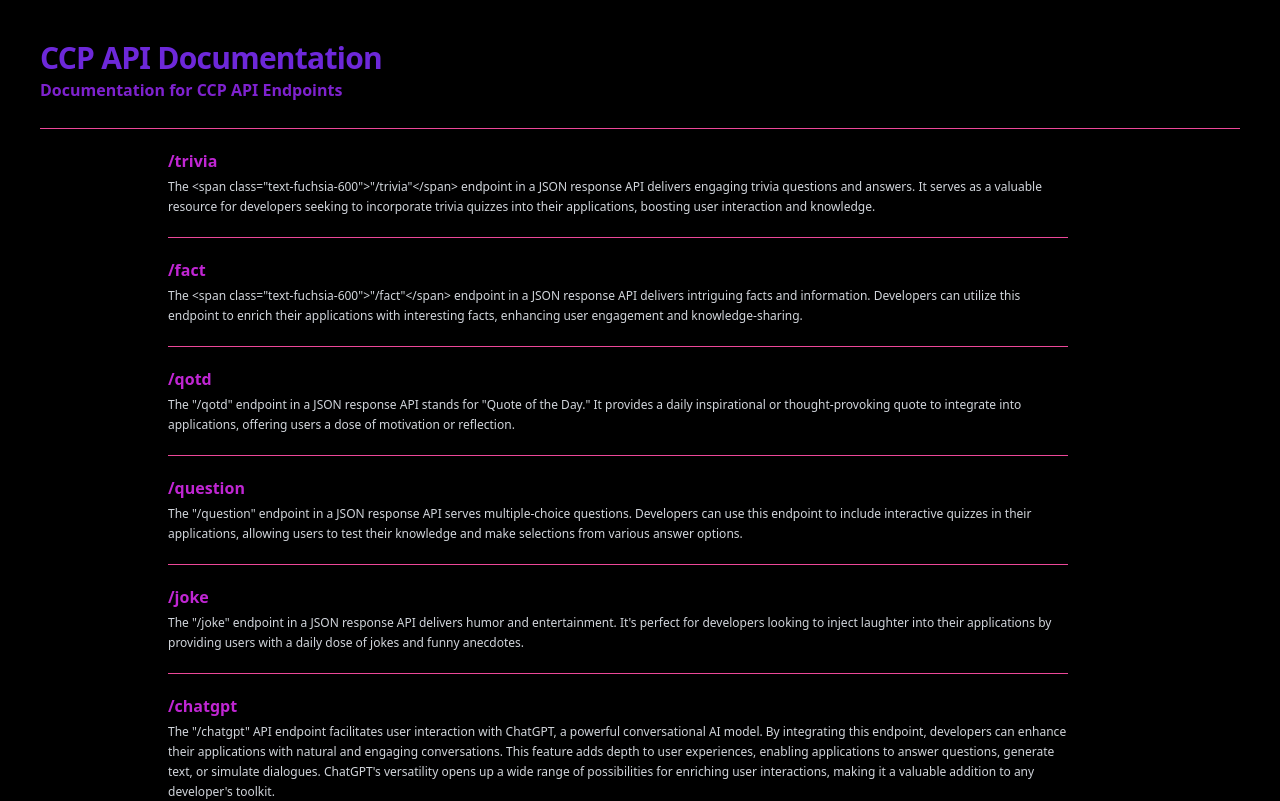
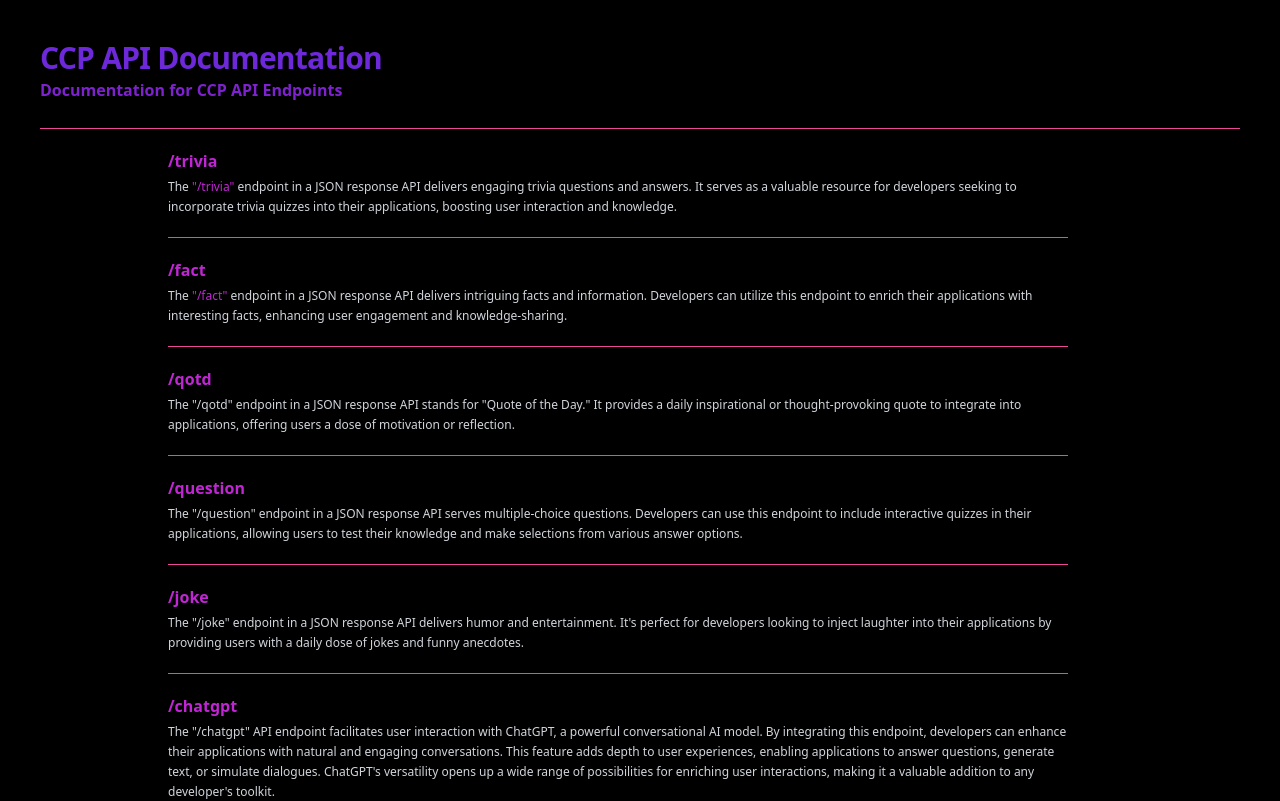
Before and after one commit to Bekian/ccp-docs, a SvelteKit app: page / in a window 1280 px wide. Shown: the top 801 px of the page. Built offline with nearby package versions, Linux system fonts and the light colour scheme.

Commit message:
see changelog

```diff
--- a/src/routes/+page.svelte
+++ b/src/routes/+page.svelte
@@ -10,7 +10,7 @@
 		<div class="flex min-w-0 gap-x-4">
 			<div class="min-w-0 flex-auto">
 				<a class="text-md font-semibold leading-6 text-fuchsia-600 no-underline" href={endpoint}>{endpoint}</a>
-				<p class="mt-1 flex flex-wrap text-xs leading-5 text-gray-300">{description}</p>
+				<p class="mt-1 text-xs leading-5 text-gray-300">{@html description}</p>
 			</div>
 		</div>
 	</li>
```
Also changed, not shown: 1 other file (tests, documents, lock files or other folders).
